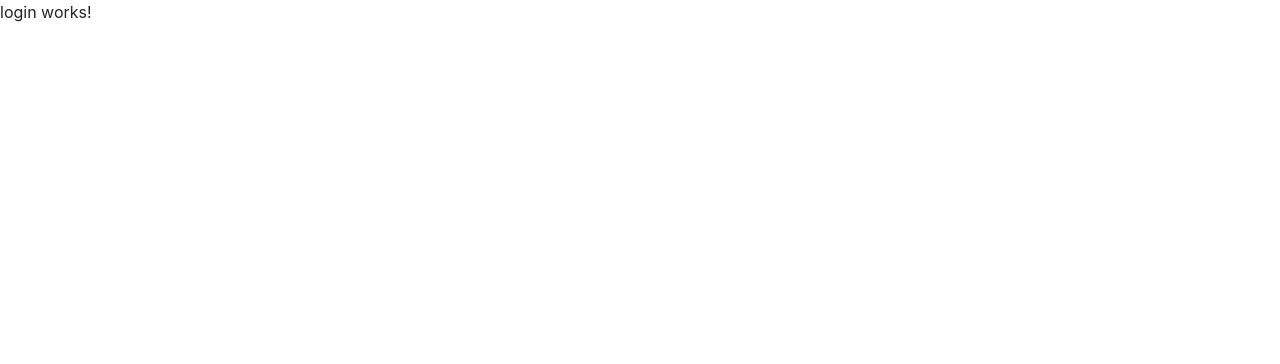
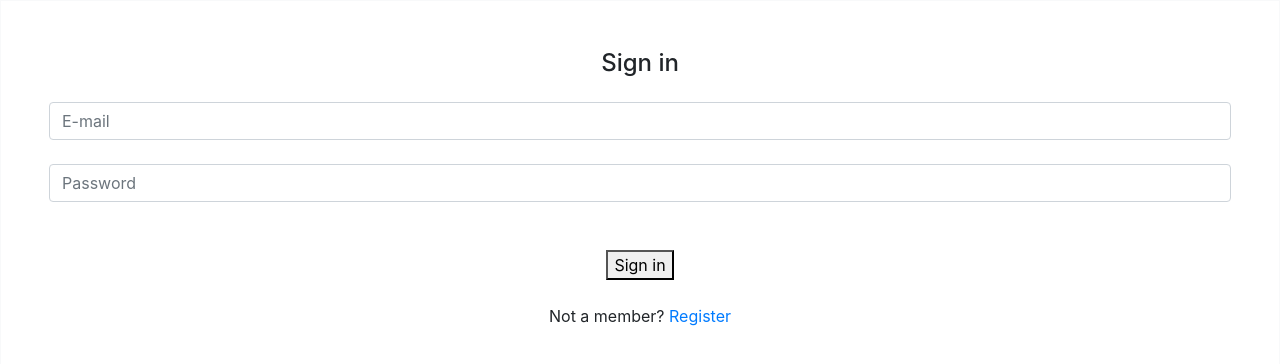
Before and after one commit to mariam-egm/ecommerce-angular, an Angular app: page /login in a window 1280 px wide. Shown: the top 364 px of the page. Built offline with nearby package versions, Linux system fonts and the light colour scheme.

Commit message:
login form and logging in

```diff
--- a/src/app/components/login/login.component.html
+++ b/src/app/components/login/login.component.html
@@ -1,3 +1,20 @@
-<p>
-  login works!
-</p>
+<!-- Default form login -->
+<form class="text-center border border-light p-5" [formGroup] = "loginForm" (ngSubmit)="onSubmit()">
+
+    <p class="h4 mb-4">Sign in</p>
+
+    <!-- Email -->
+    <input formControlName="email" type="email" id="defaultLoginFormEmail" class="form-control mb-4" placeholder="E-mail">
+
+    <!-- Password -->
+    <input formControlName="password" type="password" id="defaultLoginFormPassword" class="form-control mb-4" placeholder="Password">
+
+    <!-- Sign in button -->
+    <button mdbBtn color="info" block="true" class="my-4" type="submit">Sign in</button>
+
+    <!-- Register -->
+    <p>Not a member?
+      <a href="/register">Register</a>
+    </p>
+  </form>
+  <!-- Default form login -->
--- a/src/app/components/login/login.component.ts
+++ b/src/app/components/login/login.component.ts
@@ -1,4 +1,6 @@
 import { Component, OnInit } from '@angular/core';
+import { FormControl, FormGroup, FormBuilder, Validators } from '@angular/forms';
+import { Router } from '@angular/router';
 
 @Component({
   selector: 'app-login',
@@ -6,10 +8,41 @@ import { Component, OnInit } from '@angular/core';
   styleUrls: ['./login.component.scss']
 })
 export class LoginComponent implements OnInit {
+  loginForm: FormGroup;
 
-  constructor() { }
+  constructor(private router: Router, private fb: FormBuilder) { }
 
   ngOnInit() {
+    this.loginForm = this.fb.group({
+      email:'',
+      password:''
+    })
+
+    this.loginForm.valueChanges.subscribe(console.log)
+  }
+  onSubmit(){
+    let localUsers: any;
+    let isMember: boolean= false;
+    if (localStorage.getItem("localUsers")) {
+      localUsers = JSON.parse(localStorage.getItem('localUsers'));
+    } else {
+        localUsers = [];
+    }
+    for(var i=0; i<localUsers.length; i++){
+      if(localUsers[i].email == this.loginForm.value.email)
+      {
+        isMember = true;
+        if(localUsers[i].password == this.loginForm.value.password)
+        {
+          console.log('you are logged in');
+        }else{
+          alert('Wrong user name or password');
+        }
+      }
+    }
+    if(isMember == false){
+      alert('You are not a member! Please register');
+    }
   }
 
 }
```
